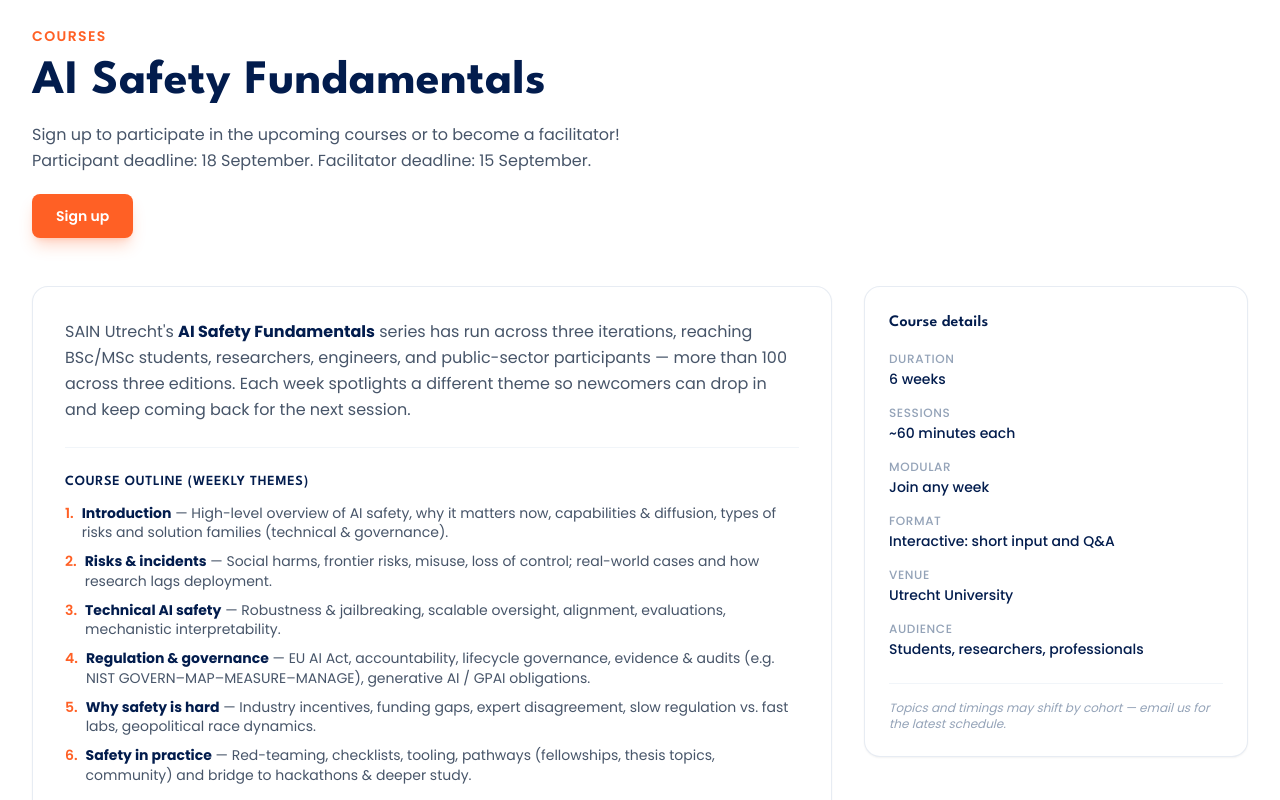
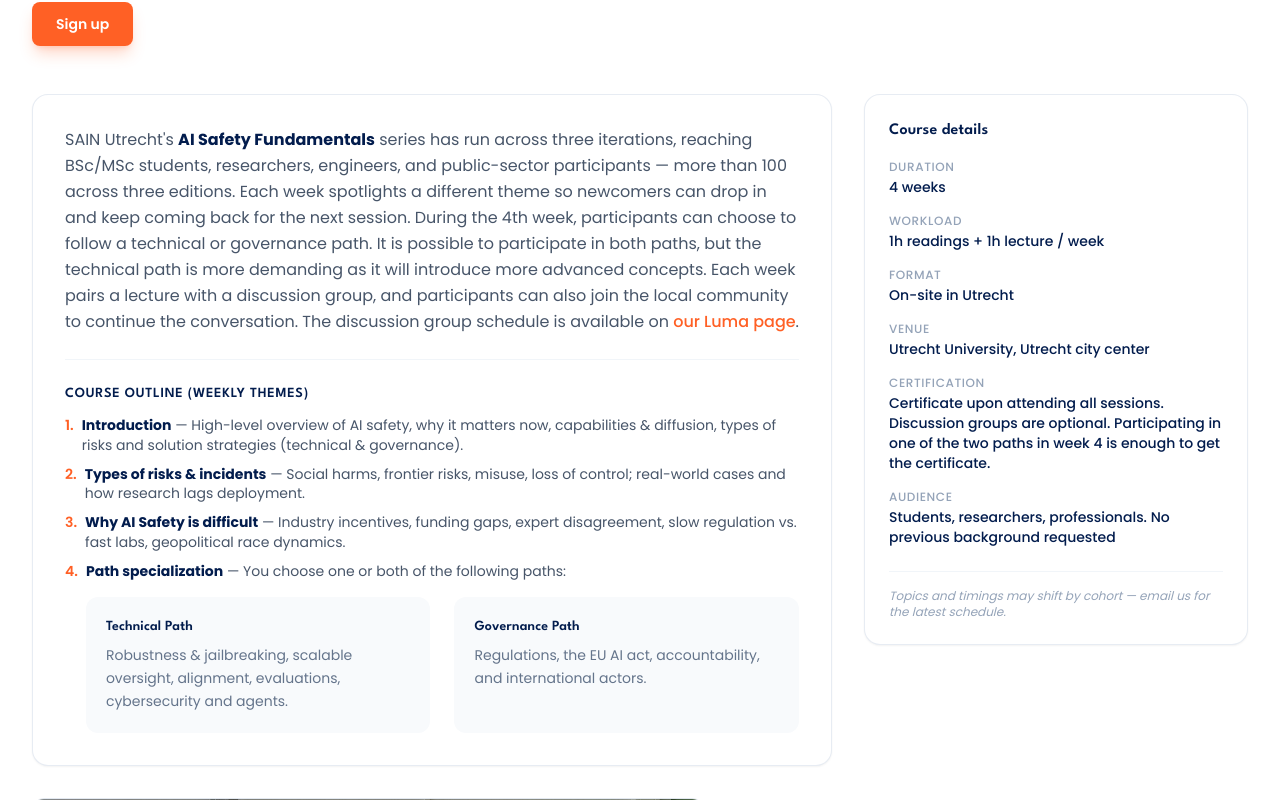
Before and after one commit to AlexanderAKM/Safe-AI-Netherlands, a Next.js app: page /chapters/utrecht in a window 1280 px wide. Shown: the part 3400-4200 px from the top of the page. Built offline with nearby package versions, Linux system fonts and the light colour scheme; no server answers.

Commit message:
Utrecht updates (#48)
* fixed course description

* fixed the "format" section

* add path specializations in containers for clearer read

---------

Co-authored-by: Sofia Kostakonti <40756918+SofiaKstk@users.noreply.github.com>

```diff
--- a/src/app/chapters/utrecht/page.tsx
+++ b/src/app/chapters/utrecht/page.tsx
@@ -450,8 +450,7 @@ export default function UtrechtPage() {
                   <div className="rounded-xl border border-slate-200 bg-white h-[450px] flex items-center justify-center p-6">
                     <p className="text-sm text-slate-400 text-center max-w-md">
                       No past events in this list yet for the current academic
-                      year. Add entries in the chapter JSON snapshot or run the
-                      Utrecht Luma fetch script to sync from Luma.
+                      year.
                     </p>
                   </div>
                 )}
@@ -532,7 +531,19 @@ export default function UtrechtPage() {
                     students, researchers, engineers, and public-sector
                     participants — more than 100 across three editions. Each
                     week spotlights a different theme so newcomers can drop in
-                    and keep coming back for the next session.
+                    and keep coming back for the next session. During the 4th week, participants can choose to follow a technical or governance path.
+                    It is possible to participate in both paths, but the technical path is more demanding as it will introduce more advanced concepts.
+                    Each week pairs a lecture with a discussion group, and participants can also join the local community to continue the conversation.
+                    The discussion group schedule is available on{" "}
+                    <a
+                      href={LUMA_PUBLIC_URL}
+                      target="_blank"
+                      rel="noopener noreferrer"
+                      className="font-medium text-dutch-orange hover:text-dutch-orange-dark transition-colors"
+                    >
+                      our Luma page
+                    </a>
+                    .
                   </p>
 
                   <h3 className="font-display font-semibold text-navy-900 text-sm uppercase tracking-wider mb-3 pt-6 border-t border-slate-100">
@@ -542,38 +553,46 @@ export default function UtrechtPage() {
                     <li className="flex gap-2">
                       <span className="text-dutch-orange font-semibold shrink-0">1.</span>
                       <span>
-                        <strong className="text-navy-900">Introduction</strong> — High-level overview of AI safety, why it matters now, capabilities &amp; diffusion, types of risks and solution families (technical &amp; governance).
+                        <strong className="text-navy-900">Introduction</strong> — High-level overview of AI safety, why it matters now, capabilities &amp; diffusion, types of risks and solution strategies (technical &amp; governance).
                       </span>
                     </li>
                     <li className="flex gap-2">
                       <span className="text-dutch-orange font-semibold shrink-0">2.</span>
                       <span>
-                        <strong className="text-navy-900">Risks &amp; incidents</strong> — Social harms, frontier risks, misuse, loss of control; real-world cases and how research lags deployment.
+                        <strong className="text-navy-900">Types of risks &amp; incidents</strong> — Social harms, frontier risks, misuse, loss of control; real-world cases and how research lags deployment.
                       </span>
                     </li>
                     <li className="flex gap-2">
                       <span className="text-dutch-orange font-semibold shrink-0">3.</span>
                       <span>
-                        <strong className="text-navy-900">Technical AI safety</strong> — Robustness &amp; jailbreaking, scalable oversight, alignment, evaluations, mechanistic interpretability.
+                        <strong className="text-navy-900">Why AI Safety is difficult</strong> — Industry incentives, funding gaps, expert disagreement, slow regulation vs. fast labs, geopolitical race dynamics.
                       </span>
                     </li>
                     <li className="flex gap-2">
                       <span className="text-dutch-orange font-semibold shrink-0">4.</span>
-                      <span>
-                        <strong className="text-navy-900">Regulation &amp; governance</strong> — EU AI Act, accountability, lifecycle governance, evidence &amp; audits (e.g. NIST GOVERN–MAP–MEASURE–MANAGE), generative AI / GPAI obligations.
-                      </span>
-                    </li>
-                    <li className="flex gap-2">
-                      <span className="text-dutch-orange font-semibold shrink-0">5.</span>
-                      <span>
-                        <strong className="text-navy-900">Why safety is hard</strong> — Industry incentives, funding gaps, expert disagreement, slow regulation vs. fast labs, geopolitical race dynamics.
-                      </span>
-                    </li>
-                    <li className="flex gap-2">
-                      <span className="text-dutch-orange font-semibold shrink-0">6.</span>
-                      <span>
-                        <strong className="text-navy-900">Safety in practice</strong> — Red-teaming, checklists, tooling, pathways (fellowships, thesis topics, community) and bridge to hackathons &amp; deeper study.
-                      </span>
+                      <div>
+                        <span>
+                          <strong className="text-navy-900">Path specialization</strong> — You choose one or both of the following paths:
+                        </span>
+                        <div className="grid grid-cols-1 md:grid-cols-2 gap-6 mt-4">
+                          <div className="bg-slate-50 rounded-xl p-5">
+                            <h4 className="font-display font-semibold text-navy-900 mb-2">
+                              Technical Path
+                            </h4>
+                            <p className="text-sm text-slate-500 leading-relaxed">
+                              Robustness &amp; jailbreaking, scalable oversight, alignment, evaluations, cybersecurity and agents.
+                            </p>
+                          </div>
+                          <div className="bg-slate-50 rounded-xl p-5">
+                            <h4 className="font-display font-semibold text-navy-900 mb-2">
+                              Governance Path
+                            </h4>
+                            <p className="text-sm text-slate-500 leading-relaxed">
+                              Regulations, the EU AI act, accountability, and international actors.
+                            </p>
+                          </div>
+                        </div>
+                      </div>
                     </li>
                   </ul>
                 </div>
@@ -586,26 +605,26 @@ export default function UtrechtPage() {
                   </h3>
                   <dl className="space-y-4">
                     {[
-                      { label: "Duration", value: "6 weeks" },
+                      { label: "Duration", value: "4 weeks" },
                       {
-                        label: "Sessions",
-                        value: "~60 minutes each",
-                      },
-                      {
-                        label: "Modular",
-                        value: "Join any week",
+                        label: "Workload",
+                        value: "1h readings + 1h lecture / week",
                       },
                       {
                         label: "Format",
-                        value: "Interactive: short input and Q&A",
+                        value: "On-site in Utrecht",
                       },
                       {
                         label: "Venue",
-                        value: "Utrecht University",
+                        value: "Utrecht University, Utrecht city center",
+                      },
+                      {
+                        label: "Certification",
+                        value: "Certificate upon attending all sessions. Discussion groups are optional. Participating in one of the two paths in week 4 is enough to get the certificate.",
                       },
                       {
                         label: "Audience",
-                        value: "Students, researchers, professionals",
+                        value: "Students, researchers, professionals. No previous background requested",
                       },
                     ].map((item) => (
                       <div key={item.label}>
```
Also changed, not shown: public/photos/events/utrecht/win4AISafety_congrats_the_winners.jpg.
